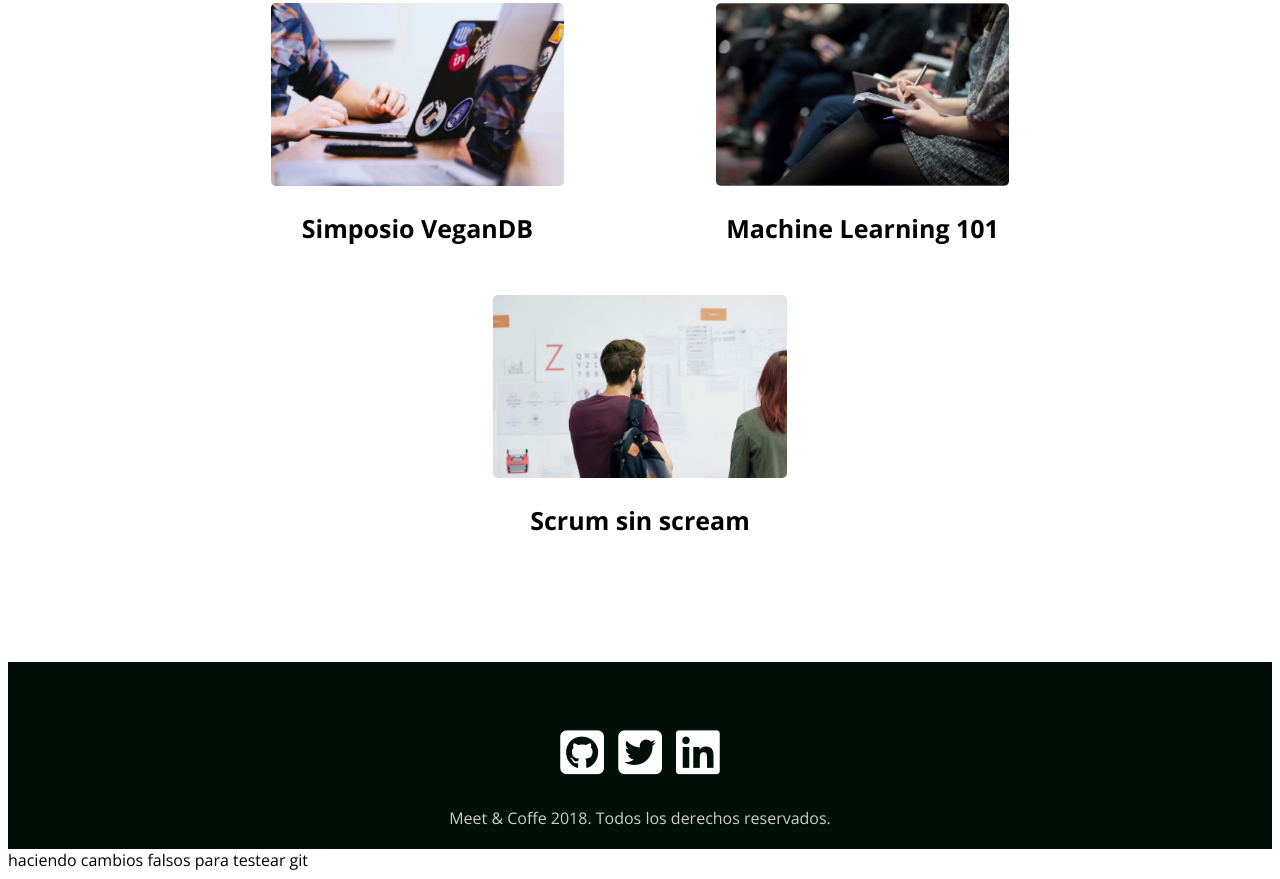
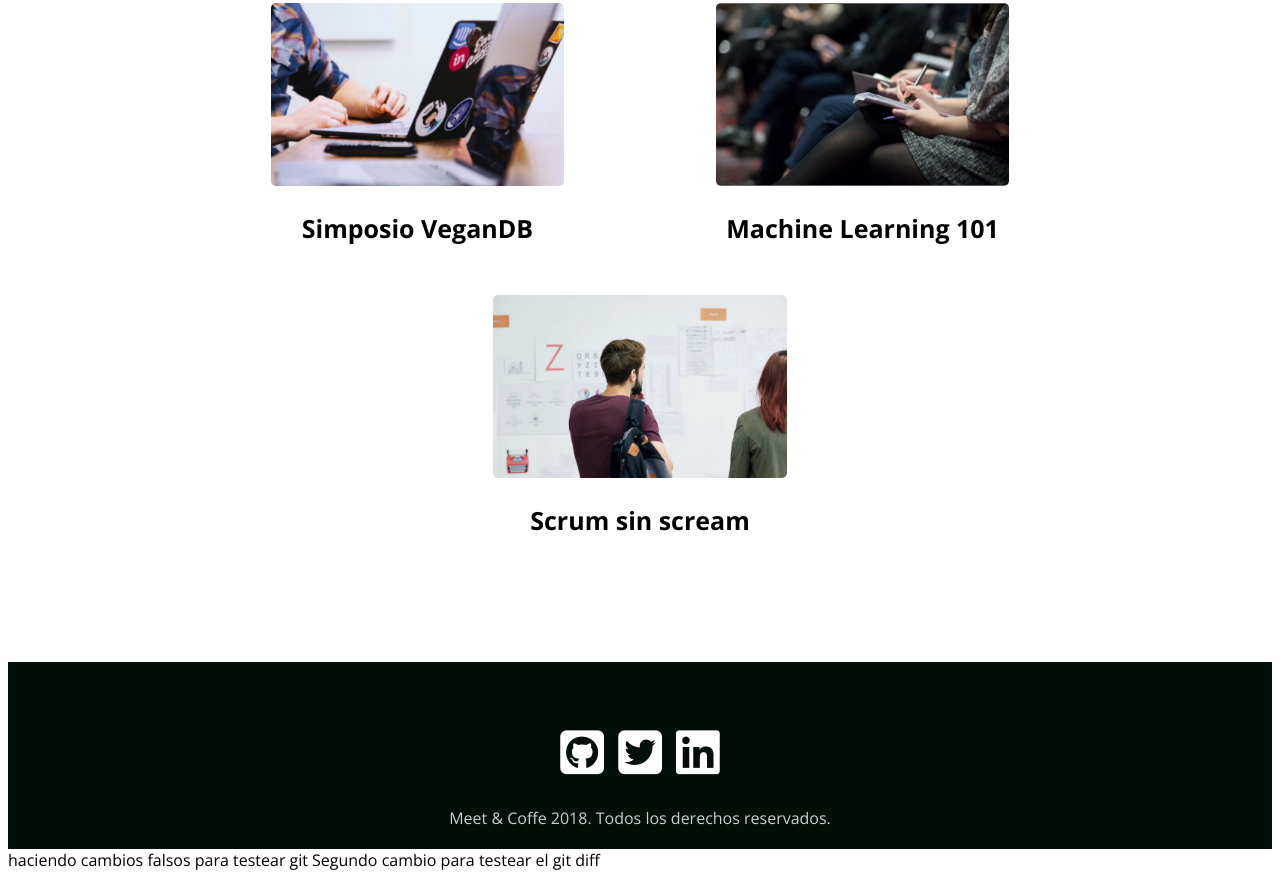
Before and after one commit to CesarOssesC/mi-primera-pagina-web, a plain HTML site: page index.html in a window 1280 px wide. Shown: the part 1637-2516 px from the top of the page. Drawn offline with nearby package versions, Linux system fonts and the light colour scheme.

Commit message:
tercer cambio falso para testear git diff y funciono

```diff
--- a/index.html
+++ b/index.html
@@ -77,6 +77,7 @@
     </footer>
 
     <etiqueta>haciendo cambios falsos para testear git</etiqueta>
+    <etiqueta>Segundo cambio para testear el git diff</etiqueta>
 
     <script src="https://kit.fontawesome.com/2dbf2bcf5a.js" crossorigin="anonymous"></script>
 </body>
```
